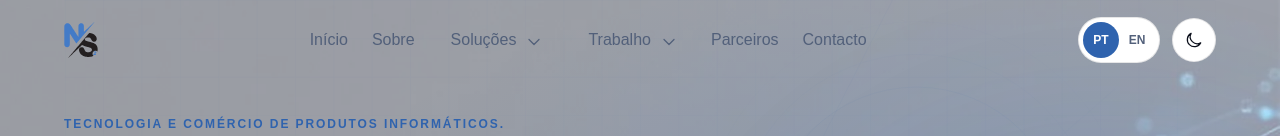
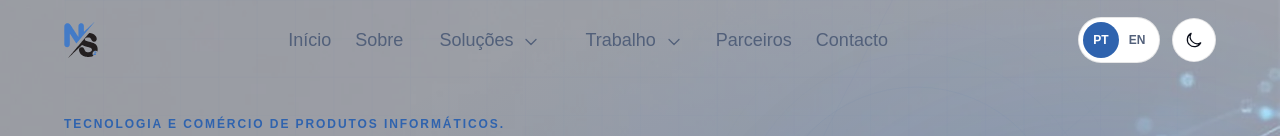
Before and after one commit to elyqueta/ns2_site, an Angular app: page / in a window 1280 px wide. Shown: the top 136 px of the page. Built offline with nearby package versions, Linux system fonts and the light colour scheme.

Commit message:
fix(ui): links navbar maiores e espaçamento uniforme dropdowns

```diff
--- a/src/app/shared/layout/header/header.html
+++ b/src/app/shared/layout/header/header.html
@@ -28,7 +28,7 @@
       @for (item of navigation(); track item.id ?? item.href) {
         @if (item.kind === 'link') {
           <a
-            class="min-h-11 whitespace-nowrap content-center text-base font-medium text-fg-muted transition-colors hover:text-fg"
+            class="min-h-11 whitespace-nowrap content-center text-lg font-medium text-fg-muted transition-colors hover:text-fg"
             [routerLink]="item.href"
             routerLinkActive="text-accent-bright"
             [routerLinkActiveOptions]="{ exact: item.href === '/' }"
--- a/src/app/shared/layout/header/nav-dropdown/nav-dropdown.html
+++ b/src/app/shared/layout/header/nav-dropdown/nav-dropdown.html
@@ -1,10 +1,10 @@
 <div
-  class="relative group"
+  class="relative group flex items-center"
   [attr.id]="id()"
 >
   <button
     type="button"
-    class="inline-flex min-h-11 items-center justify-center gap-2 whitespace-nowrap px-3 text-base font-medium text-fg-muted transition-colors hover:text-fg cursor-pointer focus-visible:text-accent-bright"
+    class="inline-flex min-h-11 items-center justify-center gap-2 whitespace-nowrap px-3 text-lg font-medium text-fg-muted transition-colors hover:text-fg cursor-pointer focus-visible:text-accent-bright"
     [attr.aria-expanded]="open()"
     [attr.aria-haspopup]="'true'"
     [attr.aria-controls]="id()"
```
